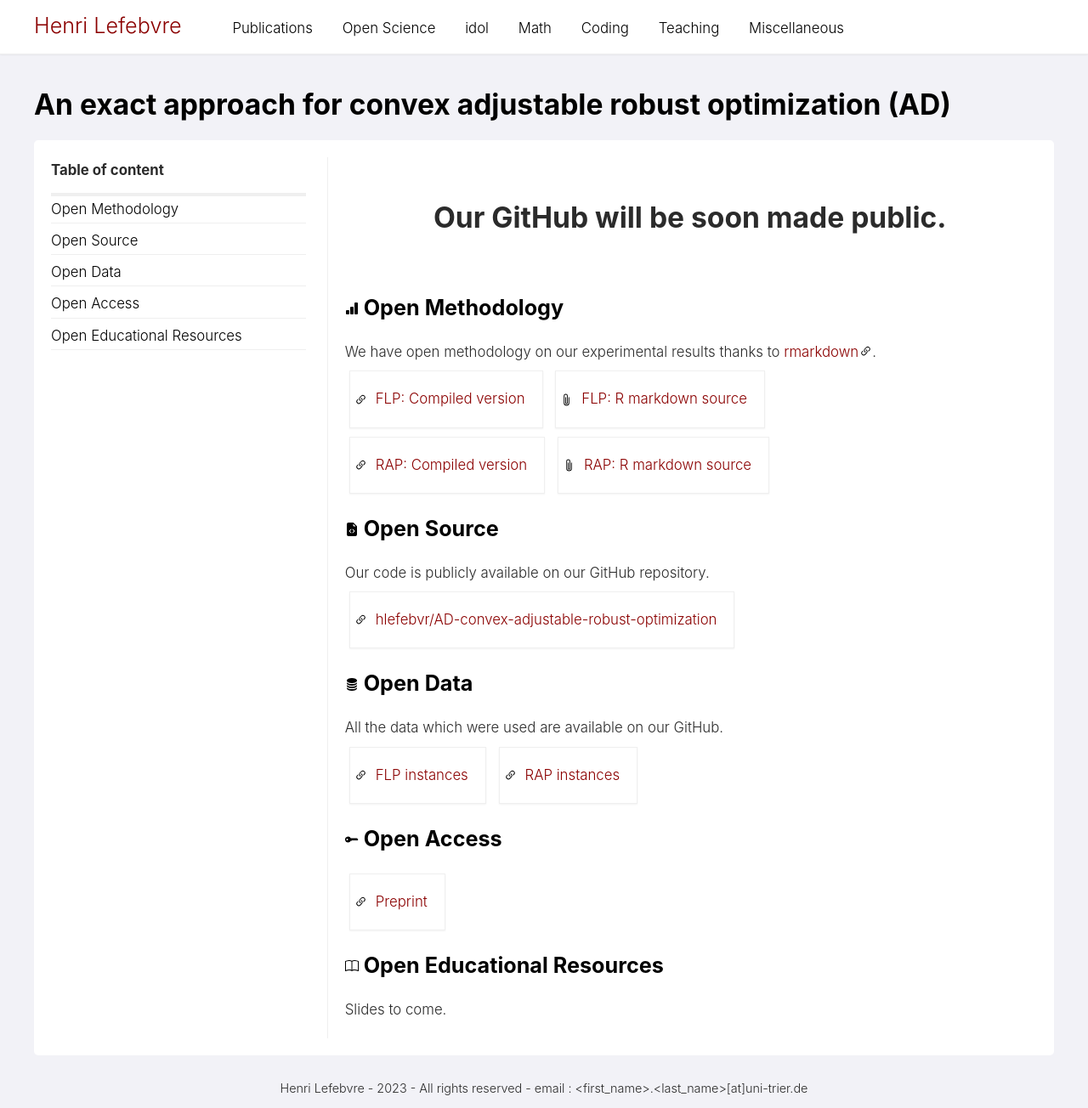
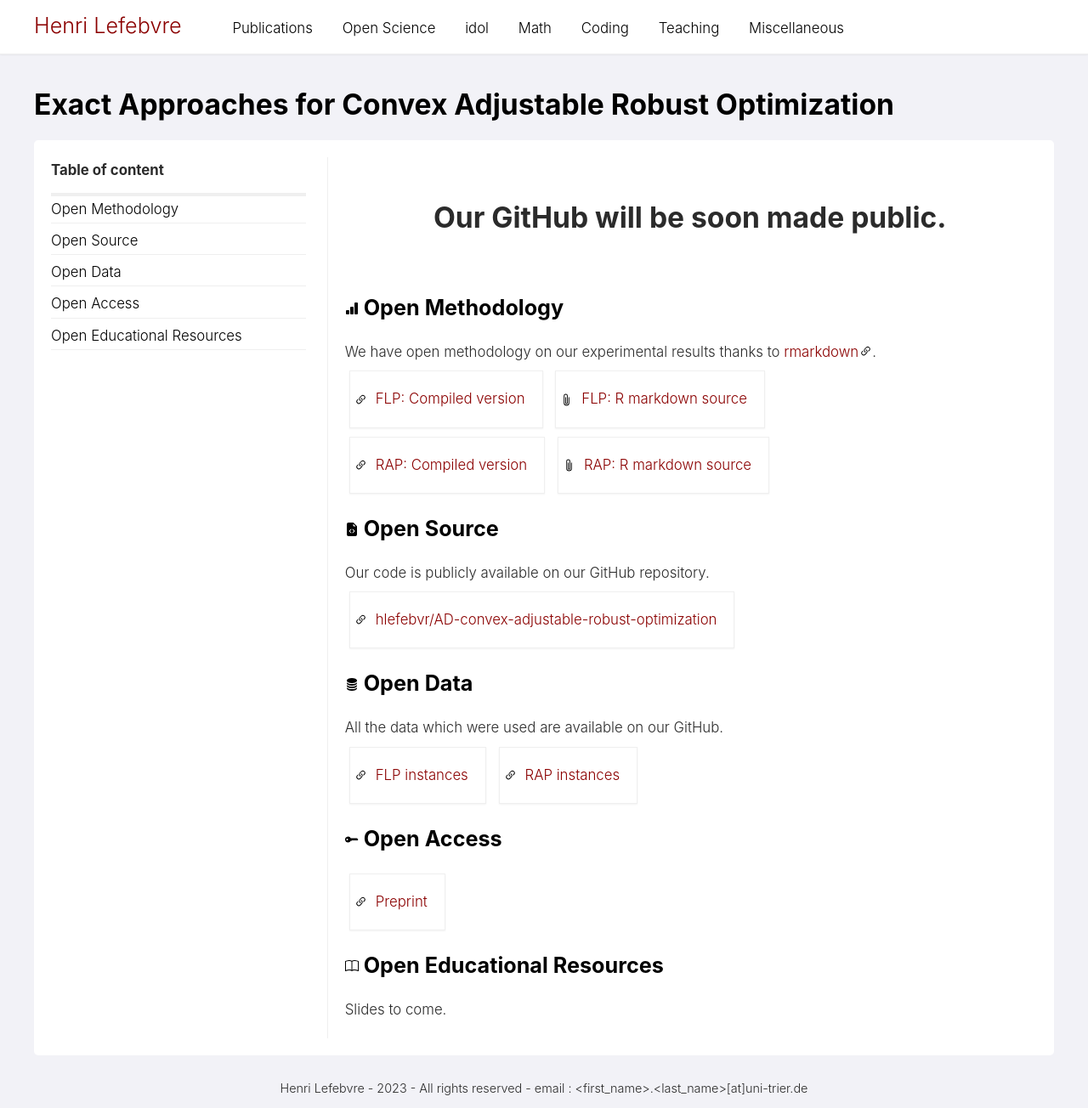
Before and after one commit to hlefebvr/hlefebvr.github.io, a Jekyll site: the page built from open-science/AD/index.html, in a window 1280 px wide. Shown: the whole page at 85% size. Built offline with Jekyll 4.4.1, drawn with Linux system fonts in a browser that asks for light colours; nearby versions of some CDN libraries; comment, search, counter and statistics services are not loaded; a style sheet for code colours, icons or effects is not loaded.

Commit message:
rename AD

```diff
--- a/open-science/AD/index.html
+++ b/open-science/AD/index.html
@@ -1,5 +1,5 @@
 ---
-title: An exact approach for convex adjustable robust optimization (AD)
+title: Exact Approaches for Convex Adjustable Robust Optimization
 layout: open_science
 
 open_methodology: >
```
